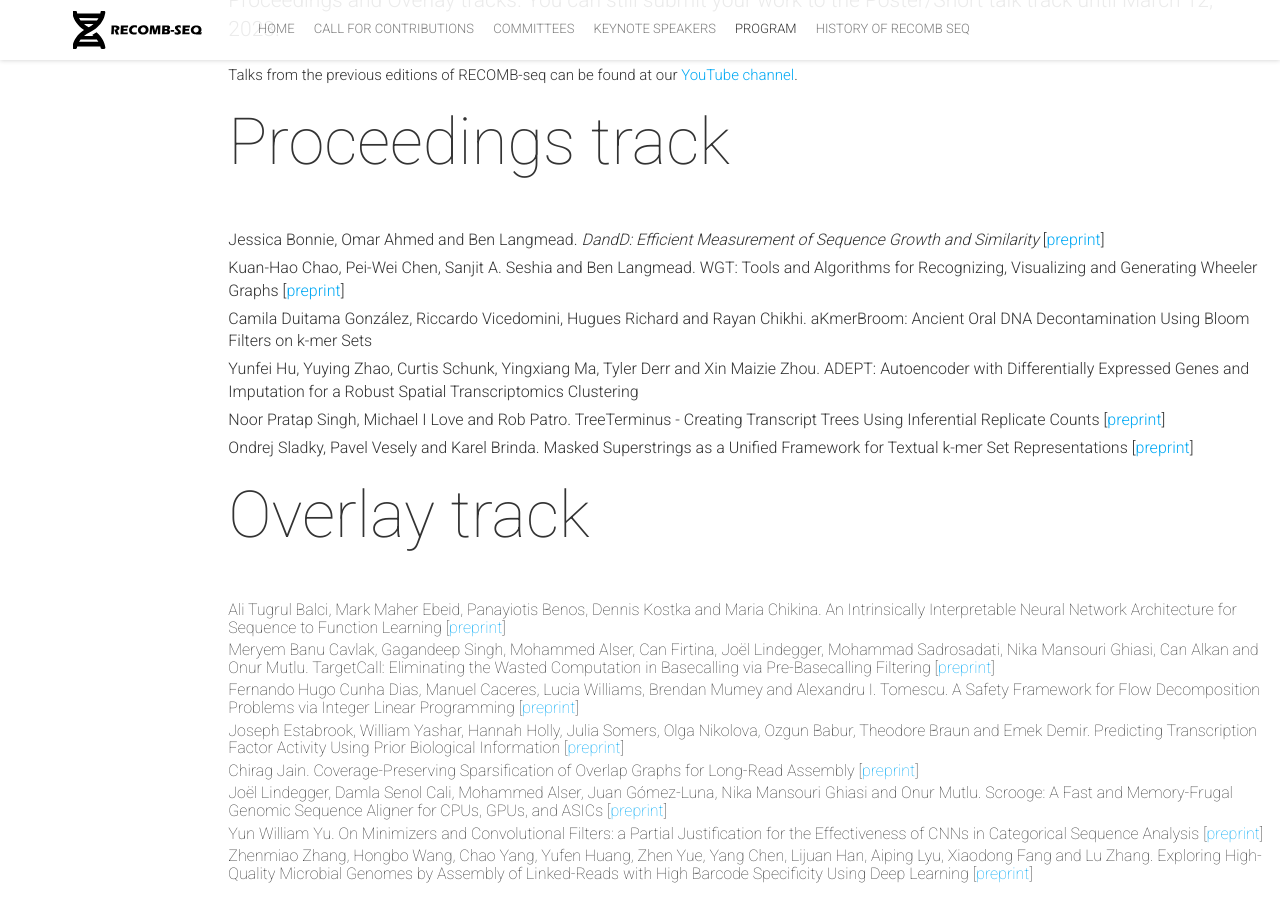
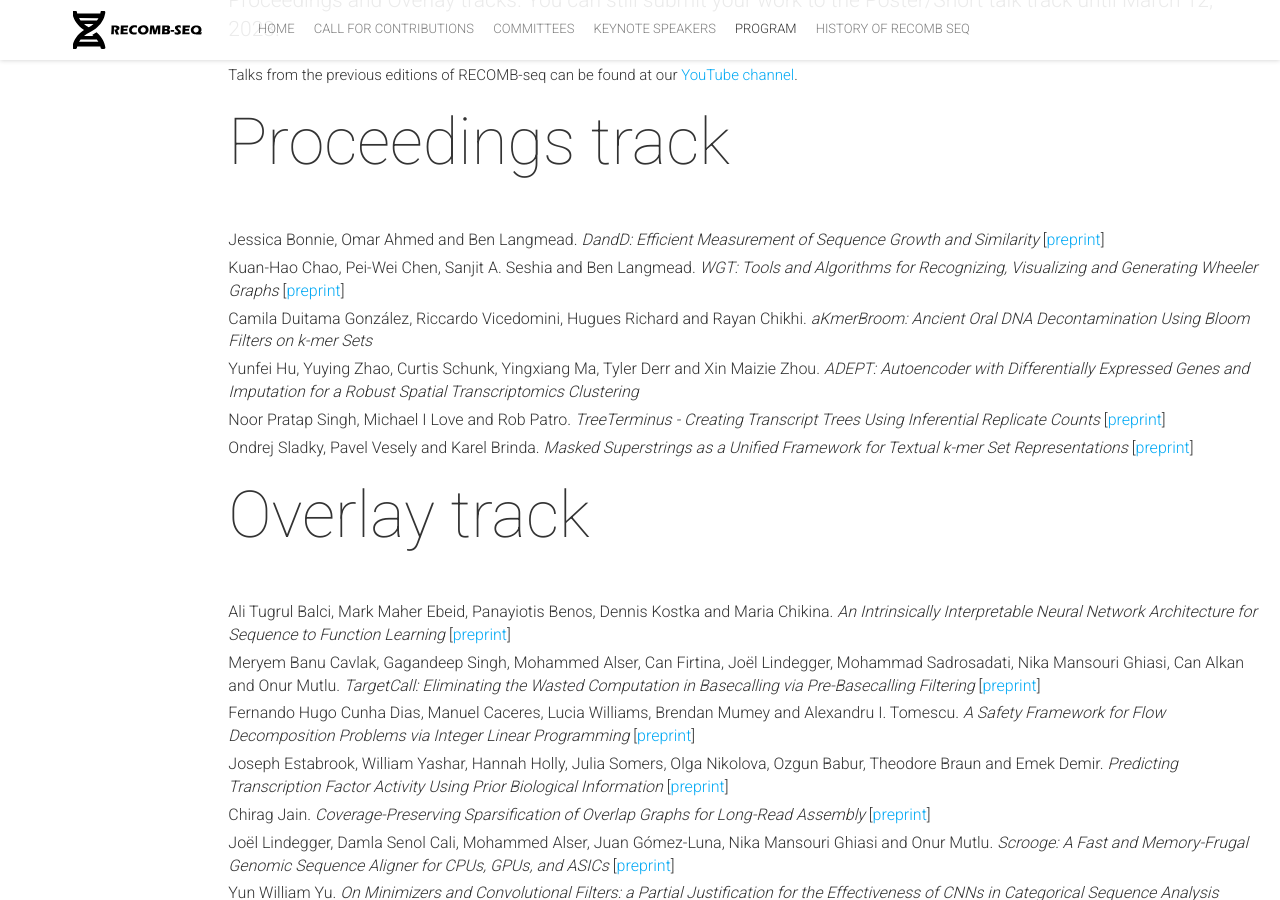
Before and after one commit to recomb-seq/recomb-seq.github.io, a Jekyll site: the page built from schedule.html, in a window 1280 px wide and 900 px high, scrolled down 615 px. Built offline with Jekyll 4.4.1, drawn with Linux system fonts in a browser that asks for light colours; nearby versions of some CDN libraries; comment, search, counter and statistics services are not loaded.

Commit message:
Update schedule-tbd.html

```diff
--- a/_includes/schedule-tbd.html
+++ b/_includes/schedule-tbd.html
@@ -12,23 +12,23 @@
 
 <ul>
 <li>Jessica Bonnie, Omar Ahmed and Ben Langmead. <em>DandD: Efficient Measurement of Sequence Growth and Similarity</em> [<a href="https://www.biorxiv.org/content/10.1101/2023.02.02.526837.abstract">preprint</a>]</li>
-<li>Kuan-Hao Chao, Pei-Wei Chen, Sanjit A. Seshia and Ben Langmead. <i>WGT: Tools and Algorithms for Recognizing, Visualizing and Generating Wheeler Graphs</i> [<a href="https://www.biorxiv.org/content/10.1101/2022.10.15.512390.abstract">preprint</a>]</li>
-<li>Camila Duitama González, Riccardo Vicedomini, Hugues Richard and Rayan Chikhi. <i>aKmerBroom: Ancient Oral DNA Decontamination Using Bloom Filters on k-mer Sets</i></li>
-<li>Yunfei Hu, Yuying Zhao, Curtis Schunk, Yingxiang Ma, Tyler Derr and Xin Maizie Zhou. <i>ADEPT: Autoencoder with Differentially Expressed Genes and Imputation for a Robust Spatial Transcriptomics Clustering</i></li>
-<li>Noor Pratap Singh, Michael I Love and Rob Patro. <i>TreeTerminus - Creating Transcript Trees Using Inferential Replicate Counts</i> [<a href="https://www.biorxiv.org/content/10.1101/2022.11.01.514769.abstract">preprint</a>]</li>
-<li>Ondrej Sladky, Pavel Vesely and Karel Brinda. <i>Masked Superstrings as a Unified Framework for Textual k-mer Set Representations</i> [<a href="https://www.biorxiv.org/content/10.1101/2023.02.01.526717.abstract">preprint</a>]</li>
+<li>Kuan-Hao Chao, Pei-Wei Chen, Sanjit A. Seshia and Ben Langmead. <em>WGT: Tools and Algorithms for Recognizing, Visualizing and Generating Wheeler Graphs</em> [<a href="https://www.biorxiv.org/content/10.1101/2022.10.15.512390.abstract">preprint</a>]</li>
+<li>Camila Duitama González, Riccardo Vicedomini, Hugues Richard and Rayan Chikhi. <em>aKmerBroom: Ancient Oral DNA Decontamination Using Bloom Filters on k-mer Sets</em></li>
+<li>Yunfei Hu, Yuying Zhao, Curtis Schunk, Yingxiang Ma, Tyler Derr and Xin Maizie Zhou. <em>ADEPT: Autoencoder with Differentially Expressed Genes and Imputation for a Robust Spatial Transcriptomics Clustering</em></li>
+<li>Noor Pratap Singh, Michael I Love and Rob Patro. <em>TreeTerminus - Creating Transcript Trees Using Inferential Replicate Counts</em> [<a href="https://www.biorxiv.org/content/10.1101/2022.11.01.514769.abstract">preprint</a>]</li>
+<li>Ondrej Sladky, Pavel Vesely and Karel Brinda. <em>Masked Superstrings as a Unified Framework for Textual k-mer Set Representations</em> [<a href="https://www.biorxiv.org/content/10.1101/2023.02.01.526717.abstract">preprint</a>]</li>
 </ul>
 
-<h3>Overlay track<h3>
+<h3>Overlay track</h3>
 <ul>
-<li>Ali Tugrul Balci, Mark Maher Ebeid, Panayiotis Benos, Dennis Kostka and Maria Chikina. <i>An Intrinsically Interpretable Neural Network Architecture for Sequence to Function Learning</i> [<a href="https://www.biorxiv.org/content/10.1101/2023.01.25.525572.abstract">preprint</a>] </li>
-<li>Meryem Banu Cavlak, Gagandeep Singh, Mohammed Alser, Can Firtina, Joël Lindegger, Mohammad Sadrosadati, Nika Mansouri Ghiasi, Can Alkan and Onur Mutlu. <i>TargetCall: Eliminating the Wasted Computation in Basecalling via Pre-Basecalling Filtering</i> [<a href="https://www.biorxiv.org/content/10.1101/2022.12.09.519749.abstract">preprint</a>]</li>
-<li>Fernando Hugo Cunha Dias, Manuel Caceres, Lucia Williams, Brendan Mumey and Alexandru I. Tomescu. <i>A Safety Framework for Flow Decomposition Problems via Integer Linear Programming</i> [<a href="https://arxiv.org/abs/2301.13245">preprint</a>]</li>
-<li>Joseph Estabrook, William Yashar, Hannah Holly, Julia Somers, Olga Nikolova, Ozgun Babur, Theodore Braun and Emek Demir. <i>Predicting Transcription Factor Activity Using Prior Biological Information</i> [<a href="https://www.biorxiv.org/content/10.1101/2022.12.16.520295.abstract">preprint</a>]</li>
-<li>Chirag Jain. <i>Coverage-Preserving Sparsification of Overlap Graphs for Long-Read Assembly</i> [<a href="https://www.biorxiv.org/content/10.1101/2022.03.17.484715.abstract">preprint</a>]</li>
-<li>Joël Lindegger, Damla Senol Cali, Mohammed Alser, Juan Gómez-Luna, Nika Mansouri Ghiasi and Onur Mutlu. <i>Scrooge: A Fast and Memory-Frugal Genomic Sequence Aligner for CPUs, GPUs, and ASICs</i> [<a href="https://arxiv.org/abs/2208.09985">preprint</a>]</li>
-<li>Yun William Yu. <i>On Minimizers and Convolutional Filters: a Partial Justification for the Effectiveness of CNNs in Categorical Sequence Analysis</i> [<a href="https://arxiv.org/abs/2111.08452">preprint</a>]</li>
-<li>Zhenmiao Zhang, Hongbo Wang, Chao Yang, Yufen Huang, Zhen Yue, Yang Chen, Lijuan Han, Aiping Lyu, Xiaodong Fang and Lu Zhang. <i>Exploring High-Quality Microbial Genomes by Assembly of Linked-Reads with High Barcode Specificity Using Deep Learning</i> [<a href="https://www.biorxiv.org/content/10.1101/2022.09.07.506963.abstract">preprint</a>]</li>
+<li>Ali Tugrul Balci, Mark Maher Ebeid, Panayiotis Benos, Dennis Kostka and Maria Chikina. <em>An Intrinsically Interpretable Neural Network Architecture for Sequence to Function Learning</em> [<a href="https://www.biorxiv.org/content/10.1101/2023.01.25.525572.abstract">preprint</a>] </li>
+<li>Meryem Banu Cavlak, Gagandeep Singh, Mohammed Alser, Can Firtina, Joël Lindegger, Mohammad Sadrosadati, Nika Mansouri Ghiasi, Can Alkan and Onur Mutlu. <em>TargetCall: Eliminating the Wasted Computation in Basecalling via Pre-Basecalling Filtering</em> [<a href="https://www.biorxiv.org/content/10.1101/2022.12.09.519749.abstract">preprint</a>]</li>
+<li>Fernando Hugo Cunha Dias, Manuel Caceres, Lucia Williams, Brendan Mumey and Alexandru I. Tomescu. <em>A Safety Framework for Flow Decomposition Problems via Integer Linear Programming</em> [<a href="https://arxiv.org/abs/2301.13245">preprint</a>]</li>
+<li>Joseph Estabrook, William Yashar, Hannah Holly, Julia Somers, Olga Nikolova, Ozgun Babur, Theodore Braun and Emek Demir. <em>Predicting Transcription Factor Activity Using Prior Biological Information</em> [<a href="https://www.biorxiv.org/content/10.1101/2022.12.16.520295.abstract">preprint</a>]</li>
+<li>Chirag Jain. <em>Coverage-Preserving Sparsification of Overlap Graphs for Long-Read Assembly</em> [<a href="https://www.biorxiv.org/content/10.1101/2022.03.17.484715.abstract">preprint</a>]</li>
+<li>Joël Lindegger, Damla Senol Cali, Mohammed Alser, Juan Gómez-Luna, Nika Mansouri Ghiasi and Onur Mutlu. <em>Scrooge: A Fast and Memory-Frugal Genomic Sequence Aligner for CPUs, GPUs, and ASICs</em> [<a href="https://arxiv.org/abs/2208.09985">preprint</a>]</li>
+<li>Yun William Yu. <em>On Minimizers and Convolutional Filters: a Partial Justification for the Effectiveness of CNNs in Categorical Sequence Analysis</em> [<a href="https://arxiv.org/abs/2111.08452">preprint</a>]</li>
+<li>Zhenmiao Zhang, Hongbo Wang, Chao Yang, Yufen Huang, Zhen Yue, Yang Chen, Lijuan Han, Aiping Lyu, Xiaodong Fang and Lu Zhang. <em>Exploring High-Quality Microbial Genomes by Assembly of Linked-Reads with High Barcode Specificity Using Deep Learning</em> [<a href="https://www.biorxiv.org/content/10.1101/2022.09.07.506963.abstract">preprint</a>]</li>
 </ul>
 
         </div>
```
